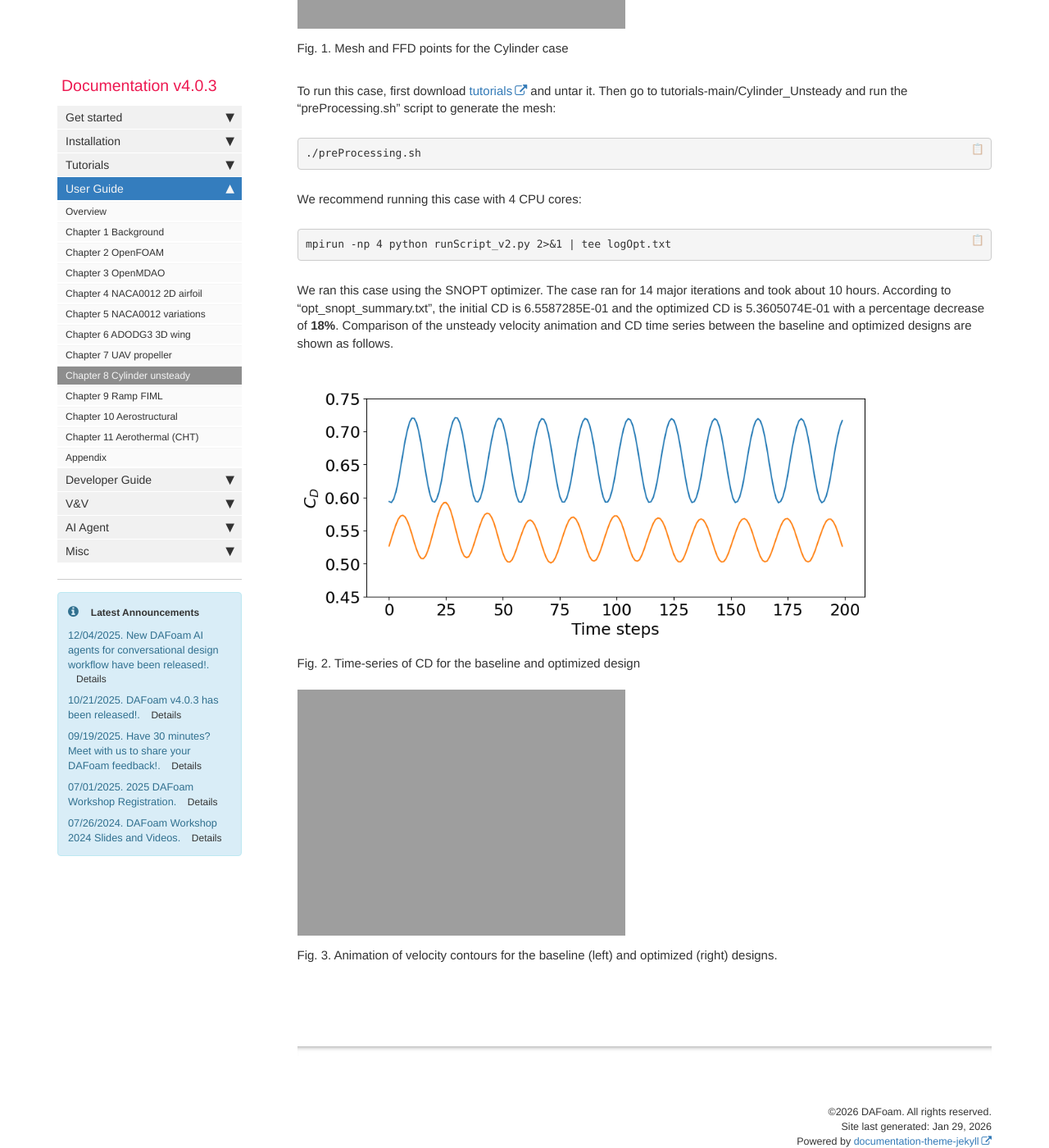
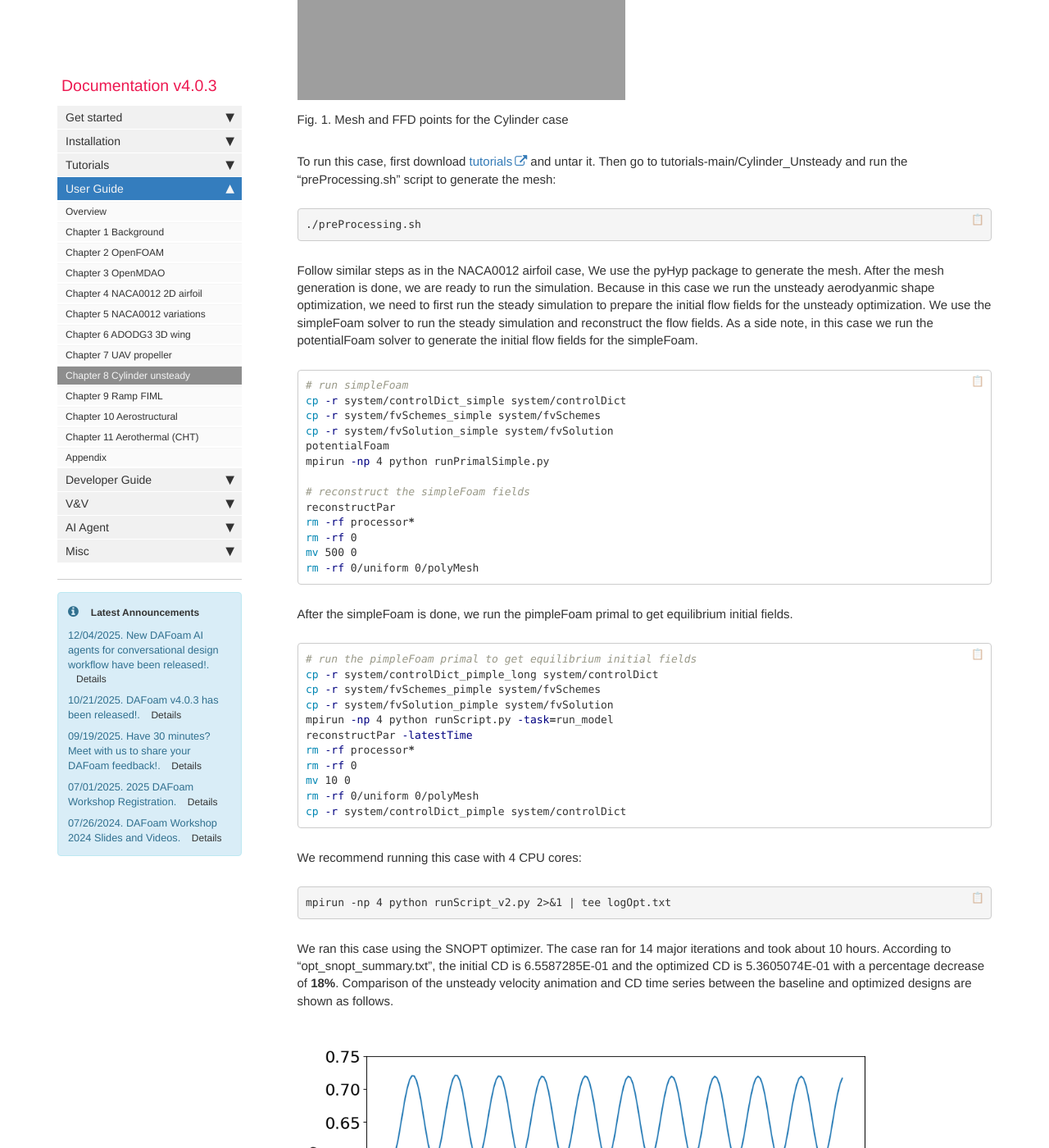
Before and after one commit to DAFoam/DAFoam.github.io, a Jekyll site: the page built from pages/mydoc/mydoc_user_guide_cylinder.md, in a window 1280 px wide and 1400 px high, scrolled down 932 px. Shown: the whole window at 82% size. Built offline with Jekyll 4.4.1, drawn with Linux system fonts in a browser that asks for light colours; comment, search, counter and statistics services are not loaded; some of the changed text lies outside the part shown.

Commit message:
Update mydoc_user_guide_cylinder.md

````diff
--- a/pages/mydoc/mydoc_user_guide_cylinder.md
+++ b/pages/mydoc/mydoc_user_guide_cylinder.md
@@ -14,6 +14,8 @@ This chapter was written by [Zilong Li](https://github.com//zilonglicfd) and rev
 After reading this chapter, you should be able to:
 
 - Setup unsteady aerodynamic shape optimizations
+
+## Overview of the Cylinder - unsteady aerodynamic shape optimization
 
 The following is an unsteady aerodynamic shape optimization case for a cylinder
 <pre>
@@ -39,6 +41,40 @@ To run this case, first download [tutorials](https://github.com/DAFoam/tutorials
 ./preProcessing.sh
 </pre>
 
+Follow similar steps as in the NACA0012 airfoil case, We use the pyHyp package to generate the mesh. After the mesh generation is done, we are ready to run the simulation. Because in this case we run the unsteady aerodyanmic shape optimization, we need to first run the steady simulation to prepare the initial flow fields for the unsteady optimization. We use the simpleFoam solver to run the steady simulation and reconstruct the flow fields. As a side note, in this case we run the potentialFoam solver to generate the initial flow fields for the simpleFoam.
+
+```bash
+# run simpleFoam
+cp -r system/controlDict_simple system/controlDict
+cp -r system/fvSchemes_simple system/fvSchemes
+cp -r system/fvSolution_simple system/fvSolution
+potentialFoam
+mpirun -np 4 python runPrimalSimple.py
+
+# reconstruct the simpleFoam fields
+reconstructPar
+rm -rf processor*
+rm -rf 0
+mv 500 0
+rm -rf 0/uniform 0/polyMesh
+```
+
+After the simpleFoam is done, we run the pimpleFoam primal to get equilibrium initial fields.
+
+```bash
+# run the pimpleFoam primal to get equilibrium initial fields
+cp -r system/controlDict_pimple_long system/controlDict
+cp -r system/fvSchemes_pimple system/fvSchemes
+cp -r system/fvSolution_pimple system/fvSolution
+mpirun -np 4 python runScript.py -task=run_model
+reconstructPar -latestTime
+rm -rf processor*
+rm -rf 0
+mv 10 0
+rm -rf 0/uniform 0/polyMesh
+cp -r system/controlDict_pimple system/controlDict
+```
+
 We recommend running this case with 4 CPU cores:
 
 <pre>
````
